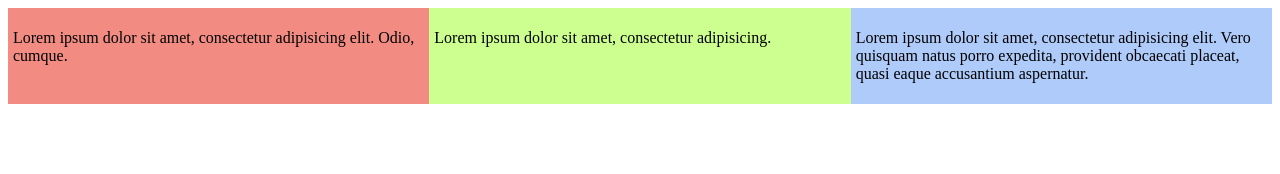
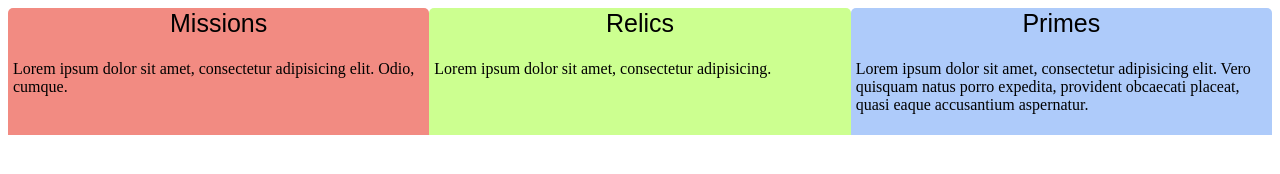
Before and after one commit to Ogg-Technologies/Plat-Farmer, a plain HTML site: page index.html in a window 1280 px wide. Drawn offline with nearby package versions, Linux system fonts and the light colour scheme.

Commit message:
Added tab switching. If the screen is big enough display all tabs.

```diff
--- a/index.html
+++ b/index.html
@@ -5,22 +5,29 @@
     <meta charset="utf-8">
     <title>Plat Farmer - Ogg Technologies</title>
     <link rel="stylesheet" href="style.css">
+    <script src="https://cdn.jsdelivr.net/npm/vue/dist/vue.js"></script>
 </head>
 
 <body>
     <div id="app">
-        <div class="data-container">
-            <div class="missions-container">
+        <div class="steps-container">
+            <button v-on:click="tabClicked('missions')" class="missions">Missions</button>
+            <button v-on:click="tabClicked('relics')" class="relics">Relics</button>
+            <button v-on:click="tabClicked('primes')" class="primes">Primes</button>
+        </div>
+        <div class="steps-container">
+            <div v-bind:class="{ 'active-tab': tabs.missions }" class="missions tab">
                 <p>Lorem ipsum dolor sit amet, consectetur adipisicing elit. Odio, cumque.</p>
             </div>
-            <div class="relics-container">
+            <div v-bind:class="{ 'active-tab': tabs.relics }" class="relics tab">
                 <p>Lorem ipsum dolor sit amet, consectetur adipisicing.</p>
             </div>
-            <div class="primes-container">
+            <div v-bind:class="{ 'active-tab': tabs.primes }" class="primes tab">
                 <p>Lorem ipsum dolor sit amet, consectetur adipisicing elit. Vero quisquam natus porro expedita, provident obcaecati placeat, quasi eaque accusantium aspernatur.</p>
             </div>
         </div>
     </div>
 </body>
+<script src="script.js"></script>
 
 </html>
--- a/script.js
+++ b/script.js
@@ -0,0 +1,16 @@
+var wm = new Vue({
+    el: '#app',
+    data: {
+        tabs: {
+            "missions": true,
+            "relics": false,
+            "primes": false
+        },
+    },
+    methods: {
+        tabClicked(tabName) {
+            Object.keys(this.tabs).forEach(v => this.tabs[v] = false);
+            this.tabs[tabName] = true;
+        },
+    }
+})
--- a/style.css
+++ b/style.css
@@ -1,21 +1,41 @@
-.data-container {
+/* Main */
+body{
+    background-color:#fff;
+}
+
+/* Tabs */
+.steps-container {
     display:flex;
 }
-
-.data-container>div{
+.steps-container>button{
+    font-size:25px;
     flex:1;
-    margin: 0;
+    border: none;
+    outline:none;
+    border-top-left-radius: 5px;
+    border-top-right-radius: 5px;
+}
+.steps-container>div{
+    flex:1;
     padding: 5px;
 }
-
-.missions-container{
+.tab{
+    display:none;
+}
+@media screen and (min-width:600px) {
+    .tab{
+        display:block;
+    }
+}
+.active-tab{
+    display:block;
+}
+.missions{
     background-color: rgb(242, 139, 130);
 }
-
-.relics-container{
+.relics{
     background-color: rgb(204, 255, 144);
 }
-
-.primes-container{
+.primes{
     background-color: rgb(174, 203, 250);
 }
```
